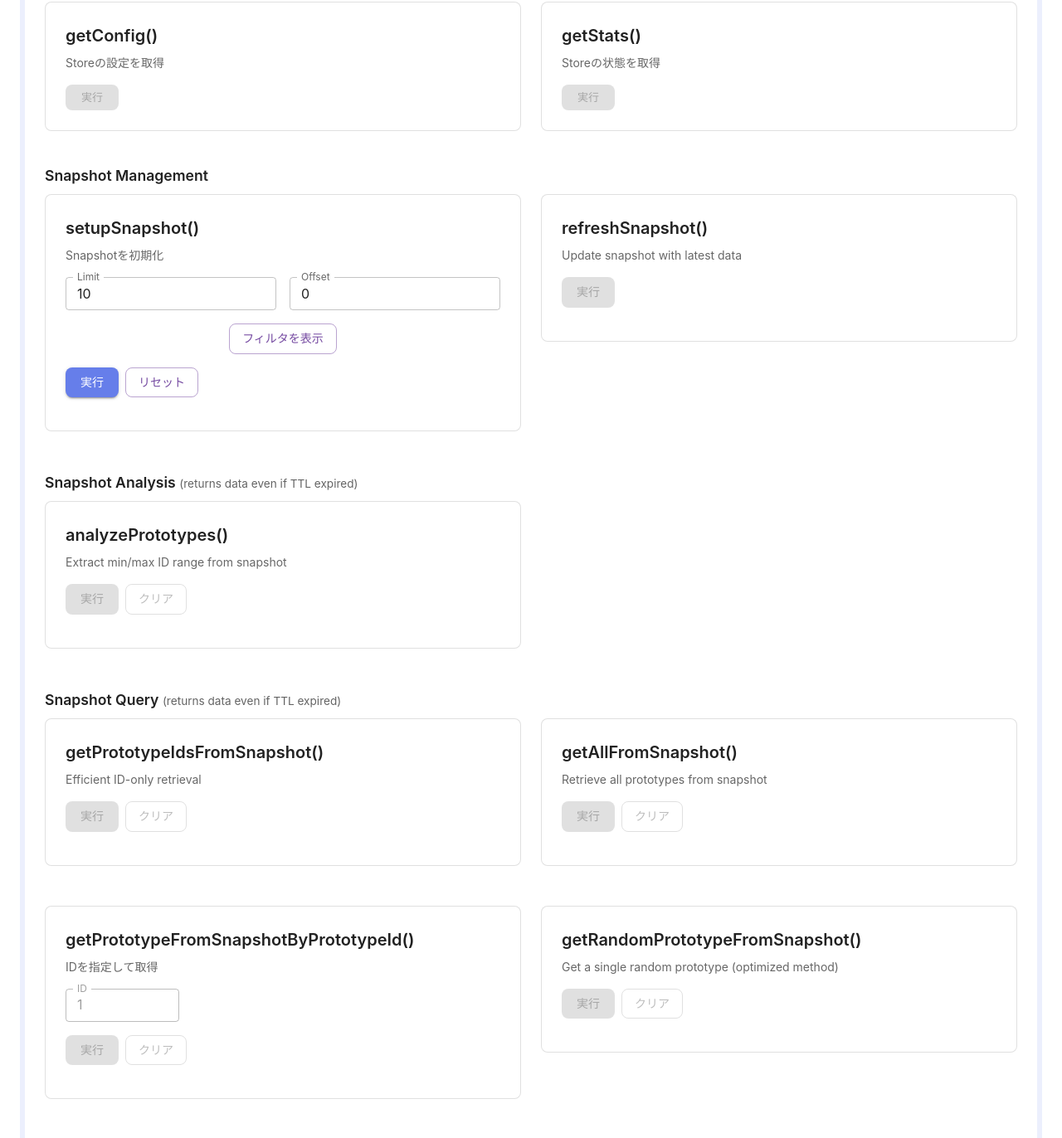
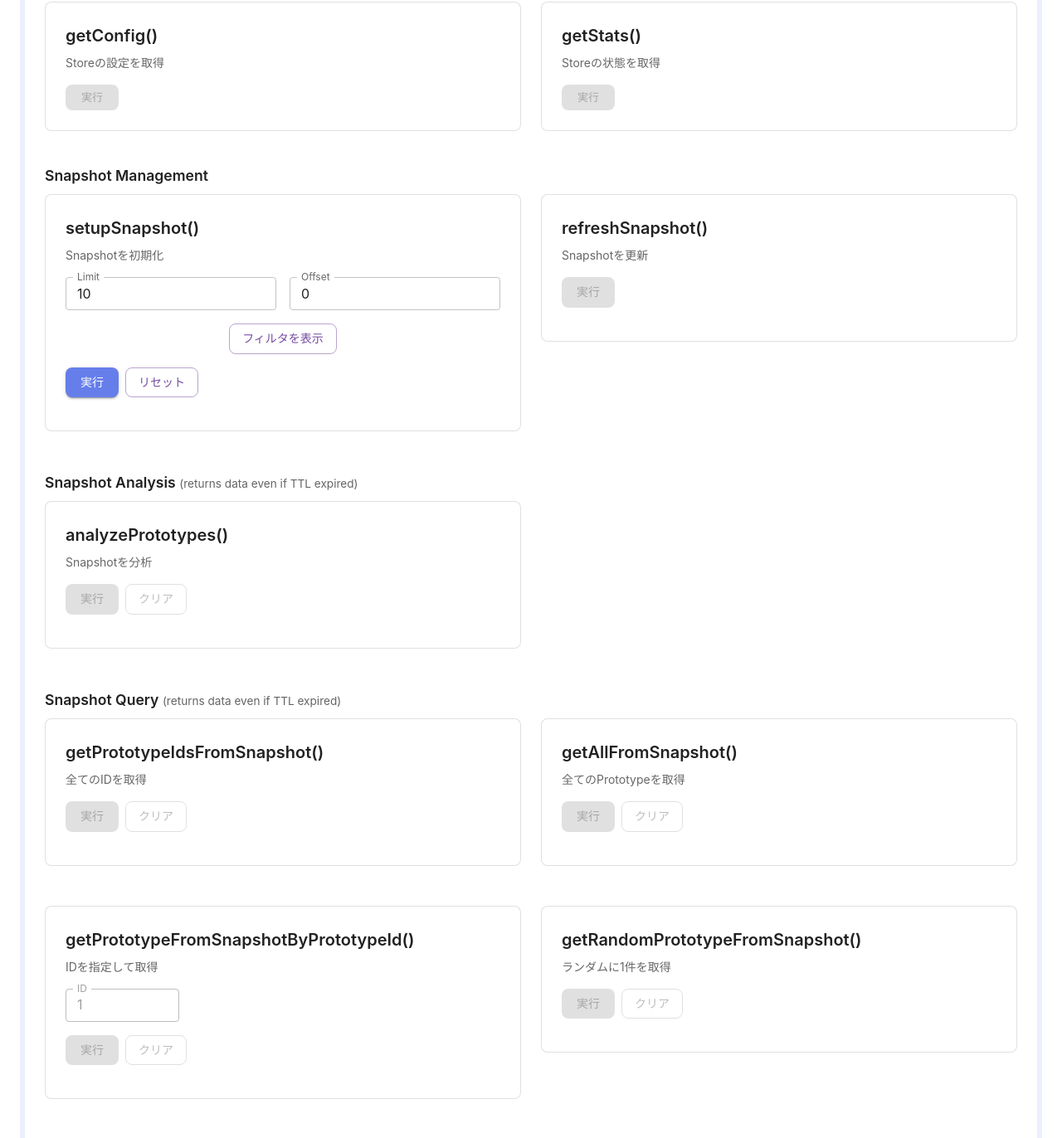
Before and after one commit to F88/PROMIDAS-demo, a React (Vite) app: page / in a window 1280 px wide. Shown: the part 1164-2536 px from the top of the page at 83% size. Built offline with nearby package versions, Linux system fonts and the light colour scheme.

Commit message:
feat(ui): localize section descriptions

```diff
--- a/src/components/repository/all-prototypes.tsx
+++ b/src/components/repository/all-prototypes.tsx
@@ -41,7 +41,7 @@ export function AllPrototypes({ stats, visualizeFlow }: AllPrototypesProps) {
   return (
     <SectionCard
       title="getAllFromSnapshot()"
-      description="Retrieve all prototypes from snapshot"
+      description="全てのPrototypeを取得"
       category="Query"
     >
       <Stack direction="row" spacing={1} sx={{ mb: 2 }}>
@@ -68,14 +68,15 @@ export function AllPrototypes({ stats, visualizeFlow }: AllPrototypesProps) {
       {allPrototypes && !allLoading && (
         <Box>
           <Typography variant="body2" sx={{ mb: 1 }}>
-            Total Prototypes: <strong>{allPrototypes.length}</strong>
+            Total Prototypes:{' '}
+            <strong>{allPrototypes.length.toLocaleString()}</strong>
             {allPrototypes.length > 20 && (
               <Typography
                 component="span"
                 variant="body2"
                 sx={{ color: 'text.secondary', ml: 1 }}
               >
-                (Showing first 20)
+                (最初の20件)
               </Typography>
             )}
           </Typography>
@@ -89,7 +90,7 @@ export function AllPrototypes({ stats, visualizeFlow }: AllPrototypesProps) {
             ))}
             {allPrototypes.length > 20 && (
               <Chip
-                label={`+${allPrototypes.length - 20} more`}
+                label={`+${(allPrototypes.length - 20).toLocaleString()} more`}
                 size="small"
                 color="primary"
               />
--- a/src/components/repository/analysis.tsx
+++ b/src/components/repository/analysis.tsx
@@ -40,7 +40,7 @@ export function Analysis({ stats, visualizeFlow }: AnalysisProps) {
   return (
     <SectionCard
       title="analyzePrototypes()"
-      description="Extract min/max ID range from snapshot"
+      description="Snapshotを分析"
       category="Analysis"
     >
       <Stack direction="row" spacing={1} sx={{ mb: 2 }}>
--- a/src/components/repository/prototype-ids.tsx
+++ b/src/components/repository/prototype-ids.tsx
@@ -41,7 +41,7 @@ export function PrototypeIds({ stats, visualizeFlow }: PrototypeIdsProps) {
   return (
     <SectionCard
       title="getPrototypeIdsFromSnapshot()"
-      description="Efficient ID-only retrieval"
+      description="全てのIDを取得"
       category="Query"
     >
       <Stack direction="row" spacing={1} sx={{ mb: 2 }}>
@@ -68,7 +68,16 @@ export function PrototypeIds({ stats, visualizeFlow }: PrototypeIdsProps) {
       {prototypeIds && !idsLoading && (
         <Box>
           <Typography variant="body2" sx={{ mb: 1 }}>
-            Total IDs: <strong>{prototypeIds.length}</strong>
+            Total IDs: <strong>{prototypeIds.length.toLocaleString()}</strong>
+            {prototypeIds.length > 20 && (
+              <Typography
+                component="span"
+                variant="body2"
+                sx={{ color: 'text.secondary', ml: 1 }}
+              >
+                (最初の20件)
+              </Typography>
+            )}
           </Typography>
           <Box sx={{ display: 'flex', flexWrap: 'wrap', gap: 1 }}>
             {prototypeIds.slice(0, 50).map((id) => (
--- a/src/components/repository/refresh-snapshot.tsx
+++ b/src/components/repository/refresh-snapshot.tsx
@@ -24,7 +24,7 @@ export function RefreshSnapshot({
   return (
     <SectionCard
       title="refreshSnapshot()"
-      description="Update snapshot with latest data"
+      description="Snapshotを更新"
       category="Snapshot"
     >
       <Stack direction="row" spacing={1} sx={{ mb: 2 }}>
--- a/src/components/repository/single-random.tsx
+++ b/src/components/repository/single-random.tsx
@@ -42,7 +42,7 @@ export function SingleRandom({ stats, visualizeFlow }: SingleRandomProps) {
   return (
     <SectionCard
       title="getRandomPrototypeFromSnapshot()"
-      description="Get a single random prototype (optimized method)"
+      description="ランダムに1件を取得"
       category="Query"
     >
       <Stack direction="row" spacing={1} sx={{ mb: 2 }}>
```
